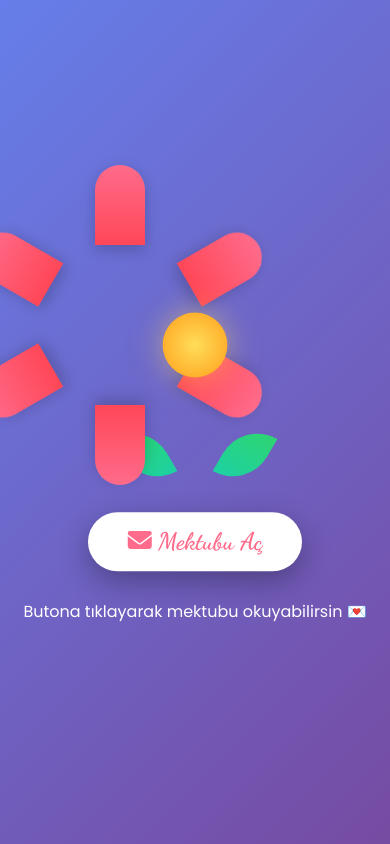
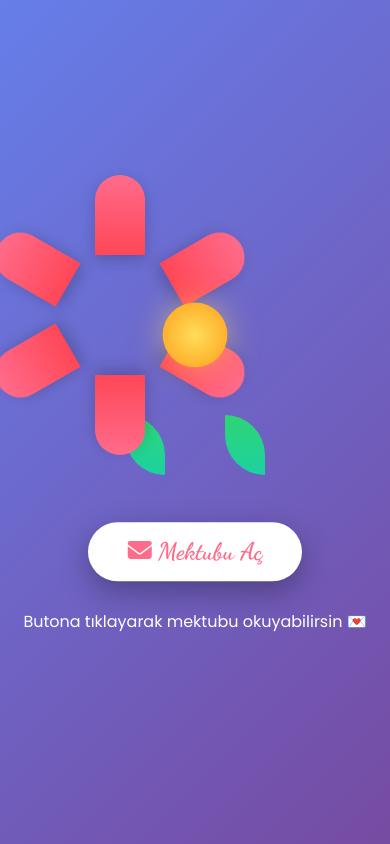
Before and after one commit to 470eyub470-bot/affet-prenses, a plain HTML site: page index.html in a window 390 px wide. Drawn offline with Linux system fonts and the light colour scheme.

Commit message:
Update index.html

```diff
--- a/index.html
+++ b/index.html
@@ -5,12 +5,10 @@
     <meta name="viewport" content="width=device-width, initial-scale=1.0">
     <title>Sana Özürüm | Gül ve Mektup</title>
 
-    <!-- Google Fonts -->
     <link rel="preconnect" href="https://fonts.googleapis.com">
     <link rel="preconnect" href="https://fonts.gstatic.com" crossorigin>
     <link href="https://fonts.googleapis.com/css2?family=Dancing+Script:wght@700&family=Poppins:wght@300;400;600&display=swap" rel="stylesheet">
 
-    <!-- Font Awesome -->
     <link rel="stylesheet" href="https://cdnjs.cloudflare.com/ajax/libs/font-awesome/6.4.0/css/all.min.css">
 
     <style>
@@ -52,7 +50,7 @@
             margin-bottom: 50px;
         }
 
-        /* Gül Animasyonu */
+        /* Gül Animasyonu - DÜZELTİLDİ */
         .flower {
             position: absolute;
             top: 50%;
@@ -69,16 +67,61 @@
             background: linear-gradient(to bottom, #ff6b8b, #ff4757);
             border-radius: 60px 60px 0 0;
             transform-origin: bottom center;
-            animation: bloom 2s ease-out forwards;
+            opacity: 0;
             box-shadow: 0 5px 15px rgba(0,0,0,0.2);
         }
 
-        .petal:nth-child(1) { transform: rotate(0deg) translateY(-80px); animation-delay: 0.2s; }
-        .petal:nth-child(2) { transform: rotate(60deg) translateY(-80px); animation-delay: 0.4s; }
-        .petal:nth-child(3) { transform: rotate(120deg) translateY(-80px); animation-delay: 0.6s; }
-        .petal:nth-child(4) { transform: rotate(180deg) translateY(-80px); animation-delay: 0.8s; }
-        .petal:nth-child(5) { transform: rotate(240deg) translateY(-80px); animation-delay: 1s; }
-        .petal:nth-child(6) { transform: rotate(300deg) translateY(-80px); animation-delay: 1.2s; }
+        /* Her yaprak için ayrı transform */
+        .petal:nth-child(1) {
+            transform: rotate(0deg) translateY(0px);
+            animation: bloom1 1.5s ease-out 0.3s forwards;
+        }
+        .petal:nth-child(2) {
+            transform: rotate(60deg) translateY(0px);
+            animation: bloom2 1.5s ease-out 0.5s forwards;
+        }
+        .petal:nth-child(3) {
+            transform: rotate(120deg) translateY(0px);
+            animation: bloom3 1.5s ease-out 0.7s forwards;
+        }
+        .petal:nth-child(4) {
+            transform: rotate(180deg) translateY(0px);
+            animation: bloom4 1.5s ease-out 0.9s forwards;
+        }
+        .petal:nth-child(5) {
+            transform: rotate(240deg) translateY(0px);
+            animation: bloom5 1.5s ease-out 1.1s forwards;
+        }
+        .petal:nth-child(6) {
+            transform: rotate(300deg) translateY(0px);
+            animation: bloom6 1.5s ease-out 1.3s forwards;
+        }
+
+        /* Animasyon tanımları */
+        @keyframes bloom1 {
+            0% { transform: rotate(0deg) translateY(0px) scale(0); opacity: 0; }
+            100% { transform: rotate(0deg) translateY(-80px) scale(1); opacity: 1; }
+        }
+        @keyframes bloom2 {
+            0% { transform: rotate(60deg) translateY(0px) scale(0); opacity: 0; }
+            100% { transform: rotate(60deg) translateY(-80px) scale(1); opacity: 1; }
+        }
+        @keyframes bloom3 {
+            0% { transform: rotate(120deg) translateY(0px) scale(0); opacity: 0; }
+            100% { transform: rotate(120deg) translateY(-80px) scale(1); opacity: 1; }
+        }
+        @keyframes bloom4 {
+            0% { transform: rotate(180deg) translateY(0px) scale(0); opacity: 0; }
+            100% { transform: rotate(180deg) translateY(-80px) scale(1); opacity: 1; }
+        }
+        @keyframes bloom5 {
+            0% { transform: rotate(240deg) translateY(0px) scale(0); opacity: 0; }
+            100% { transform: rotate(240deg) translateY(-80px) scale(1); opacity: 1; }
+        }
+        @keyframes bloom6 {
+            0% { transform: rotate(300deg) translateY(0px) scale(0); opacity: 0; }
+            100% { transform: rotate(300deg) translateY(-80px) scale(1); opacity: 1; }
+        }
 
         .flower-center {
             position: absolute;
@@ -109,6 +152,7 @@
             animation: float 3s ease-in-out infinite;
             z-index: 20;
             position: relative;
+            margin-top: 20px;
         }
 
         .letter-button:hover {
@@ -130,12 +174,14 @@
             animation: fadeInOut 2s infinite;
         }
 
-        /* MEKTUP EKRANI (GİZLİ) */
+        /* MEKTUP EKRANI */
         #letter-screen {
             display: none;
             opacity: 0;
             transition: opacity 1s ease;
             padding: 20px;
+            background: linear-gradient(135deg, #f5f7fa 0%, #c3cfe2 100%);
+            min-height: 100vh;
         }
 
         .letter-container {
@@ -170,12 +216,7 @@
 
         section {
             margin-bottom: 40px;
-            opacity: 0;
-            animation: slideUp 0.8s ease forwards;
         }
-
-        section:nth-child(1) { animation-delay: 0.3s; }
-        section:nth-child(2) { animation-delay: 0.6s; }
 
         h2 {
             color: #5a67d8;
@@ -195,14 +236,6 @@
             margin-bottom: 15px;
             font-size: 1.1rem;
             text-align: justify;
-        }
-
-        .highlight {
-            background: linear-gradient(120deg, #ff6b8b 0%, #ff8e53 100%);
-            background-clip: text;
-            -webkit-background-clip: text;
-            -webkit-text-fill-color: transparent;
-            font-weight: bold;
         }
 
         .signature {
@@ -258,17 +291,6 @@
         }
 
         /* Animasyonlar */
-        @keyframes bloom {
-            0% {
-                transform: rotate(var(--rot)) translateY(0) scale(0);
-                opacity: 0;
-            }
-            100% {
-                transform: rotate(var(--rot)) translateY(-80px) scale(1);
-                opacity: 1;
-            }
-        }
-
         @keyframes pulse {
             0% { transform: translate(-50%, -50%) scale(1); }
             100% { transform: translate(-50%, -50%) scale(1.1); }
@@ -319,6 +341,35 @@
             transform: translateX(-5px);
         }
 
+        /* Yapraklar */
+        .leaf {
+            position: absolute;
+            width: 40px;
+            height: 60px;
+            background: linear-gradient(to bottom, #2ed573, #1dd1a1);
+            border-radius: 0 40px 0 40px;
+            z-index: -1;
+            animation: leafGrow 1s ease-out 1.5s forwards;
+            opacity: 0;
+        }
+
+        .leaf.left {
+            top: 180px;
+            left: 30px;
+            transform: rotate(-30deg) scale(0);
+        }
+
+        .leaf.right {
+            top: 180px;
+            right: 30px;
+            transform: rotate(30deg) scaleX(-1) scale(0);
+        }
+
+        @keyframes leafGrow {
+            0% { transform: scale(0); opacity: 0; }
+            100% { transform: scale(1); opacity: 1; }
+        }
+
         /* Responsive */
         @media (max-width: 600px) {
             .letter-container {
@@ -338,28 +389,38 @@
                 width: 50px;
                 height: 80px;
             }
-        }
 
-        /* Yapraklar */
-        .leaf {
-            position: absolute;
-            width: 40px;
-            height: 60px;
-            background: linear-gradient(to bottom, #2ed573, #1dd1a1);
-            border-radius: 0 40px 0 40px;
-            z-index: -1;
-        }
+            .petal:nth-child(1) { animation: bloom1Mobile 1.5s ease-out 0.3s forwards; }
+            .petal:nth-child(2) { animation: bloom2Mobile 1.5s ease-out 0.5s forwards; }
+            .petal:nth-child(3) { animation: bloom3Mobile 1.5s ease-out 0.7s forwards; }
+            .petal:nth-child(4) { animation: bloom4Mobile 1.5s ease-out 0.9s forwards; }
+            .petal:nth-child(5) { animation: bloom5Mobile 1.5s ease-out 1.1s forwards; }
+            .petal:nth-child(6) { animation: bloom6Mobile 1.5s ease-out 1.3s forwards; }
 
-        .leaf.left {
-            top: 180px;
-            left: 30px;
-            transform: rotate(-30deg);
-        }
-
-        .leaf.right {
-            top: 180px;
-            right: 30px;
-            transform: rotate(30deg) scaleX(-1);
+            @keyframes bloom1Mobile {
+                0% { transform: rotate(0deg) translateY(0px) scale(0); opacity: 0; }
+                100% { transform: rotate(0deg) translateY(-60px) scale(1); opacity: 1; }
+            }
+            @keyframes bloom2Mobile {
+                0% { transform: rotate(60deg) translateY(0px) scale(0); opacity: 0; }
+                100% { transform: rotate(60deg) translateY(-60px) scale(1); opacity: 1; }
+            }
+            @keyframes bloom3Mobile {
+                0% { transform: rotate(120deg) translateY(0px) scale(0); opacity: 0; }
+                100% { transform: rotate(120deg) translateY(-60px) scale(1); opacity: 1; }
+            }
+            @keyframes bloom4Mobile {
+                0% { transform: rotate(180deg) translateY(0px) scale(0); opacity: 0; }
+                100% { transform: rotate(180deg) translateY(-60px) scale(1); opacity: 1; }
+            }
+            @keyframes bloom5Mobile {
+                0% { transform: rotate(240deg) translateY(0px) scale(0); opacity: 0; }
+                100% { transform: rotate(240deg) translateY(-60px) scale(1); opacity: 1; }
+            }
+            @keyframes bloom6Mobile {
+                0% { transform: rotate(300deg) translateY(0px) scale(0); opacity: 0; }
+                100% { transform: rotate(300deg) translateY(-60px) scale(1); opacity: 1; }
+            }
         }
     </style>
 </head>
@@ -406,11 +467,11 @@
             <main>
                 <section class="message">
                     <h2><i class="fas fa-envelope-open-text"></i> Kalbimden Mektup</h2>
-                    <p>Bugün, sana içimdeki her şeyi dürüstçe anlatmak istiyorum. Seni üzdüğüm, kırdığım veya yanlış anlaşılmalara neden olduğum için <span class="highlight">gerçekten çok üzgünüm</span>.</p>
+                    <p>Bugün, sana içimdeki her şeyi dürüstçe anlatmak istiyorum. Seni üzdüğüm, kırdığım veya yanlış anlaşılmalara neden olduğum için <span style="color: #ff6b8b; font-weight: bold;">gerçekten çok üzgünüm</span>.</p>
 
-                    <p>Bazen kelimeler yetmiyor, bazen de tam söylemek istediğim an doğru cümleleri bulamıyorum. Ama şunu bilmeni istiyorum: <span class="highlight">Sen benim için çok değerlisin</span>. Senin mutluluğun benim için her şeyden önemli.</p>
+                    <p>Bazen kelimeler yetmiyor, bazen de tam söylemek istediğim an doğru cümleleri bulamıyorum. Ama şunu bilmeni istiyorum: <span style="color: #ff6b8b; font-weight: bold;">Sen benim için çok değerlisin</span>. Senin mutluluğun benim için her şeyden önemli.</p>
 
-                    <p>Yaptığım hatanın farkındayım ve bir daha aynı şeyi tekrarlamamak için elimden geleni yapacağıma söz veriyorum. Çünkü seni kaybetmek istemiyorum. <span class="highlight">Seninle olan her anım benim için bir hazine</span>.</p>
+                    <p>Yaptığım hatanın farkındayım ve bir daha aynı şeyi tekrarlamamak için elimden geleni yapacağıma söz veriyorum. Çünkü seni kaybetmek istemiyorum. <span style="color: #ff6b8b; font-weight: bold;">Seninle olan her anım benim için bir hazine</span>.</p>
 
                     <p>Lütfen bu özrümü samimiyetle kabul et. Sana olan sevgim her geçen gün daha da büyüyor ve hayatımdaki en güzel şey sensin.</p>
 
@@ -424,7 +485,6 @@
                     <h2><i class="fas fa-music"></i> Bizim Şarkımız</h2>
                     <div class="music-player">
                         <!-- BURAYA KENDİ SPOTIFY KODUNU YAPIŞTIR -->
-                        <!-- Spotify'da şarkı aç → Paylaş → Parçayı yerleştir → Kodu kopyala -->
                         <iframe style="border-radius:12px" src="https://open.spotify.com/embed/track/4uLU6hMCjMI75M1A2tKUQC?utm_source=generator&theme=0" width="100%" height="152" frameBorder="0" allowfullscreen="" allow="autoplay; clipboard-write; encrypted-media; fullscreen; picture-in-picture" loading="lazy"></iframe>
                     </div>
                     <p style="margin-top: 15px; font-style: italic;">
@@ -545,16 +605,15 @@
         `;
         document.head.appendChild(style);
 
-        // Gül animasyonu için rot değişkenlerini ayarla
+        // Sayfa yüklendiğinde
         document.addEventListener('DOMContentLoaded', function() {
-            const petals = document.querySelectorAll('.petal');
-            petals.forEach((petal, index) => {
-                const rotation = index * 60;
-                petal.style.setProperty('--rot', `${rotation}deg`);
-            });
-
             // Başlangıçta tarihi ayarla
             setDate();
+
+            // 0.5 saniye sonra butonu göster (gül açıldıktan sonra)
+            setTimeout(() => {
+                document.querySelector('.letter-button').style.opacity = '1';
+            }, 2000);
         });
     </script>
 </body>
```
